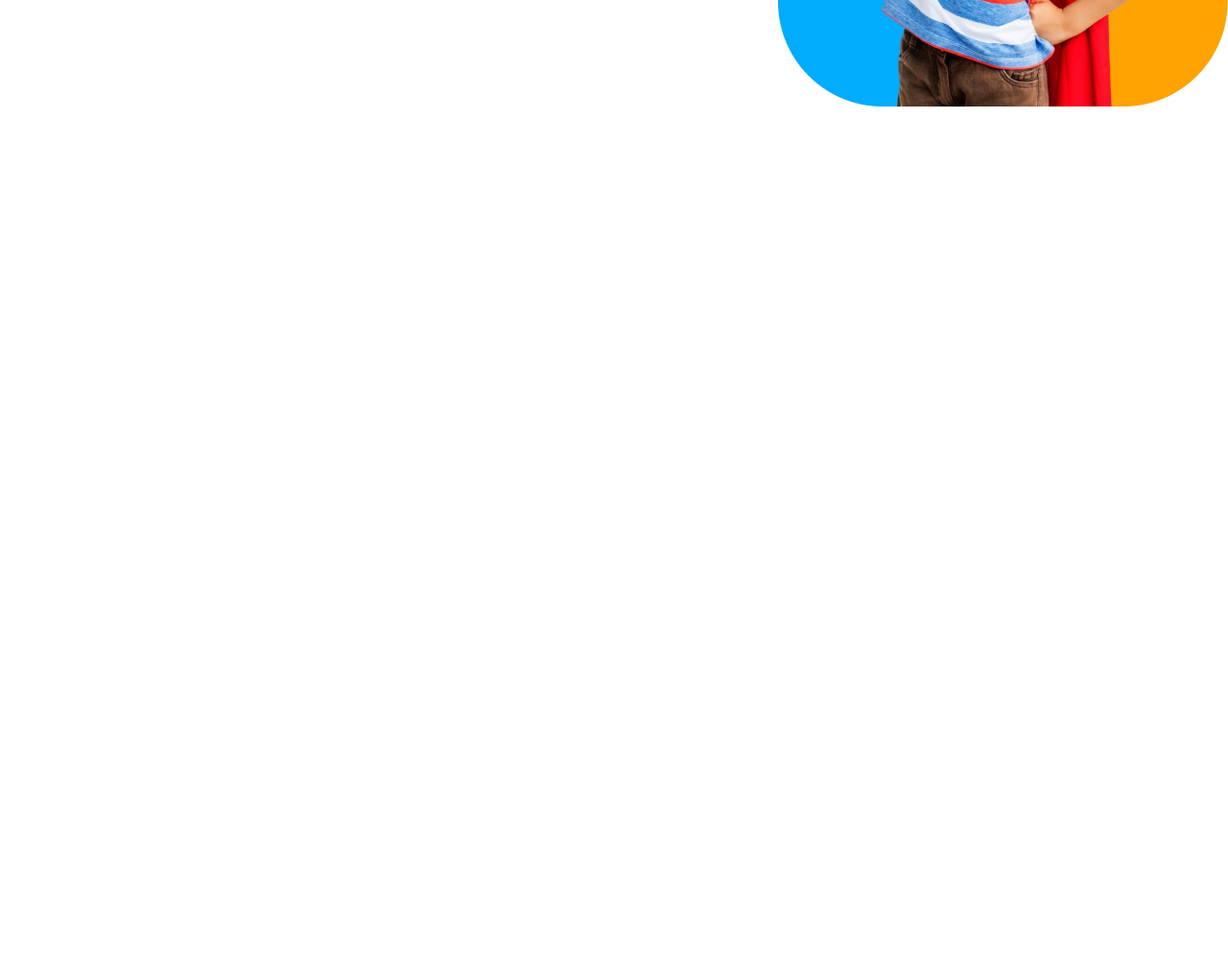
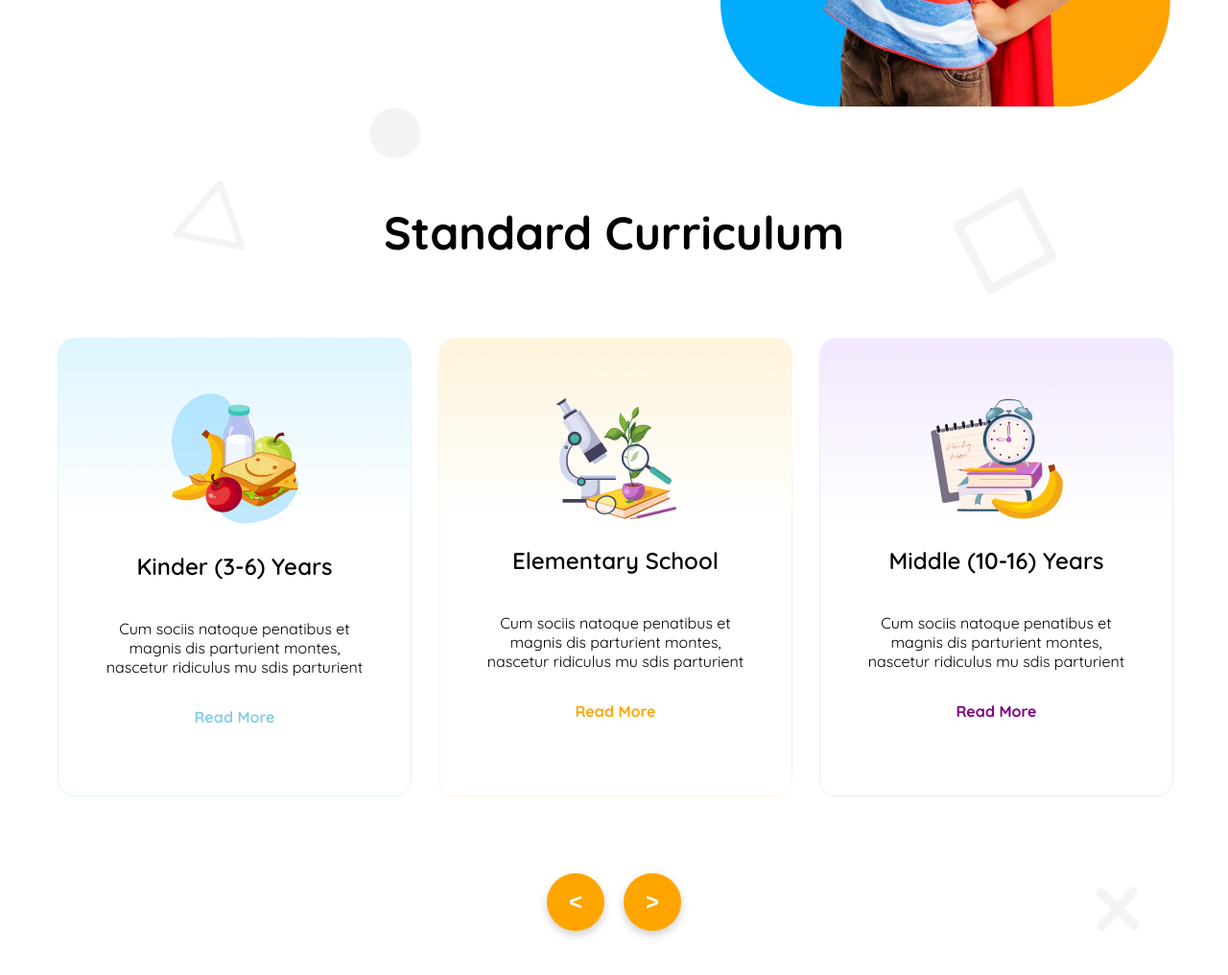
Before and after one commit to Iftekhar-Tasnim/Assignment_2-Responsive-, a plain HTML site: page index.html in a window 1280 px wide. Shown: the part 566-1582 px from the top of the page at 96% size. Before the commit the page ends 800 px from the top, so only its background shows below. Drawn offline with Linux system fonts and the light colour scheme.

Commit message:
Curriculum section done

```diff
--- a/index.html
+++ b/index.html
@@ -50,6 +50,52 @@
                 <img src="assets/hero-kids.png" alt="">
             </div>
 
+        </section>
+
+        <section class="curriculum container">
+             <div class="curr_title">
+                <h2 class="curr_title">Standard Curriculum</h2>
+             </div>
+             <div class="curr_cards">
+
+                <div class="curr_card" id="blue">
+                    <div class="card_img">
+                        <img src="assets/kinder.png" alt="">
+                    </div>
+                    <h3 class="card_title">Kinder (3-6) Years</h3>
+                    <p class="card_des">Cum sociis natoque penatibus et magnis
+                        dis parturient montes, nascetur ridiculus
+                        mu sdis parturient</p>
+                    <p class="read_more" id="blue-1">Read More</p>
+                </div>
+
+                <div class="curr_card" id="yellow">
+                    <div class="card_img">
+                        <img src="assets/middle.png" alt="">
+                    </div>
+                    <h3 class="card_title">Elementary School</h3>
+                    <p class="card_des">Cum sociis natoque penatibus et magnis
+                        dis parturient montes, nascetur ridiculus
+                        mu sdis parturient</p>
+                    <p class="read_more" id="yellow-2">Read More</p>
+                </div>
+
+                <div class="curr_card" id="purple">
+                    <div class="card_img">
+                        <img src="assets/elementary.png" alt="">
+                    </div>
+                    <h3 class="card_title">Middle (10-16) Years</h3>
+                    <p class="card_des">Cum sociis natoque penatibus et magnis
+                        dis parturient montes, nascetur ridiculus
+                        mu sdis parturient</p>
+                    <p class="read_more" id="purple-3">Read More</p>
+                </div>
+
+             </div>
+             <div class="scroll-buttons">
+                <button class="circle-button left-btn"><</button>
+                <button class="circle-button right-btn">></button>
+            </div>
 
         </section>
 
--- a/styles/styles.css
+++ b/styles/styles.css
@@ -20,7 +20,7 @@ body {
 /* Shared Classes ---------------------  */
 
 .container {
-    max-width: 1440px;
+    max-width: 1160px;
     margin: 0 auto;
     padding: 0;
   }
@@ -150,7 +150,119 @@ body {
 }
 
 
-/* Mobile Responsive for 576px */
+/* curriculum ------------------------------ */
+
+.curriculum {
+    padding-top: 60px;
+    background-image: url('../assets/bg.png');
+    background-size: cover;
+    background-position: center;
+    background-repeat: no-repeat;
+    margin-bottom: 60px;
+}
+
+.curr_title{
+    text-align: center;
+    font-size: 3rem;
+    font-weight: bold;
+}
+
+.curr_cards{
+    margin-top: 80px;
+    display: grid;
+    grid-template-columns: repeat(3, 1fr);
+    gap: 28px;
+    margin-bottom: 80px;
+}
+
+.curr_card{
+    border: 2px solid seagreen;
+    width: 367px;
+    height: 476px;
+    display: flex;
+    flex-direction: column;
+    justify-content: center;
+    align-items: center;
+    text-align: center;
+    border-radius: 18px;
+
+}
+
+.card_title{
+    font-size: 1.5rem;
+    font-weight: 600;
+}
+
+.card_des{
+    padding: 0 40px;
+    font-size: 1rem;
+}
+
+.read_more{
+    padding: 0 40px;
+    font-size: 1rem;
+    font-weight: Bold;
+}
+
+#blue-1{
+    color: skyblue;
+}
+#yellow-2{
+    color: orange;
+}
+#purple-3{
+    color: purple;
+}
+
+#blue{
+    background: linear-gradient(180deg, #DEF5FF, #FFFFFF 40%);
+    border: 1px solid #DEF5FF;
+}
+
+#yellow{
+    background: linear-gradient(180deg, #FFF4DC, #FFFFFF 40%);
+    border: 1px solid #FFF4DC;
+}
+
+#purple{
+    background: linear-gradient(180deg, #F2E8FF, #FFFFFF 40%);
+    border: 1px solid #F2E8FF;
+}
+
+.scroll-buttons {
+    display: flex;
+    justify-content: center;
+    align-items: center;
+    gap: 20px;
+    margin-top: 20px;
+}
+
+.circle-button {
+    width: 60px;
+    height: 60px;
+    background-color: orange;
+    color: white;
+    border: none;
+    border-radius: 50%;
+    font-size: 1.5rem;
+    font-weight: bold;
+    cursor: pointer;
+    display: flex;
+    justify-content: center;
+    align-items: center;
+    box-shadow: 0px 4px 10px rgba(0, 0, 0, 0.2);
+    transition: all 0.3s ease;
+}
+
+
+.circle-button:hover {
+    background-color: #ff6600;
+    transform: scale(1.1);
+}
+
+
+
+/* Mobile Responsive for 576px ------------------*/
 
 @media screen and (max-width:576px) {
     .nav{
```
